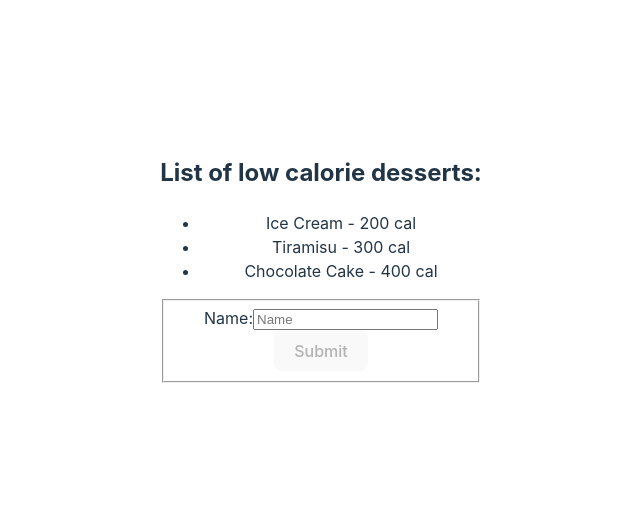
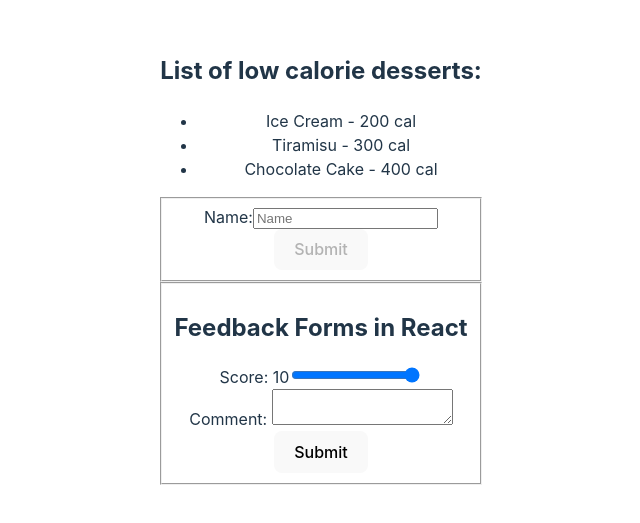
Before and after one commit to sammuthaiga/meta-advanced-react, a React (Vite) app: page / in a window 1280 px wide. Shown: the part 141-664 px from the top of the page, without its empty margins (319-959 px from the left). Built offline with nearby package versions, Linux system fonts and the light colour scheme.

Commit message:
feat: implement controlled feedback form

```diff
--- a/src/App.jsx
+++ b/src/App.jsx
@@ -1,6 +1,7 @@
 import "./App.css";
 import Forms from "./components/Forms";
 import DessertsList from "./components/DessertsList";
+import Feedback from "./components/Feedback";
 
 const desserts = [
   {
@@ -31,6 +32,7 @@
       <h2>List of low calorie desserts:</h2>
       <DessertsList data={desserts} />
       <Forms />
+      <Feedback />
     </div>
   );
 }
--- /dev/null
+++ b/src/components/Feedback.jsx
@@ -0,0 +1,45 @@
+import React,{ useState } from 'react'
+
+const Feedback = () => {
+    const[score, setScore] = useState("10")
+    const[comment, setComment] = useState("")
+
+    const handleSubmit = (e) => {
+        e.preventDefault();
+        if (Number(score) <= 5 && comment.length <= 10) {
+            alert("Please enter a valid reason why the poor score");
+            return;
+        }
+        alert("Feedback submitted successfully!")
+        setScore("10");
+        setComment("");
+    }
+
+  return (
+    <div className='Feedback'>
+        <form onSubmit={handleSubmit}>
+            <fieldset>
+                <h2>Feedback Forms in React</h2>
+                <div className='Field'>
+                    <label>Score: {score}</label>
+                    <input
+                    type='range'
+                    min="0"
+                    max="10"
+                    value={score}
+                    onChange={e => setScore(e.target.value)}
+                    />
+                </div>
+                <div className='Field'>
+                    <label>Comment: </label>
+                    <textarea value={comment} onChange={e => setComment(e.target.value)} />
+                </div>
+                <button type='submit'>Submit</button>
+            </fieldset>
+        </form>
+
+    </div>
+  )
+}
+
+export default Feedback
```
